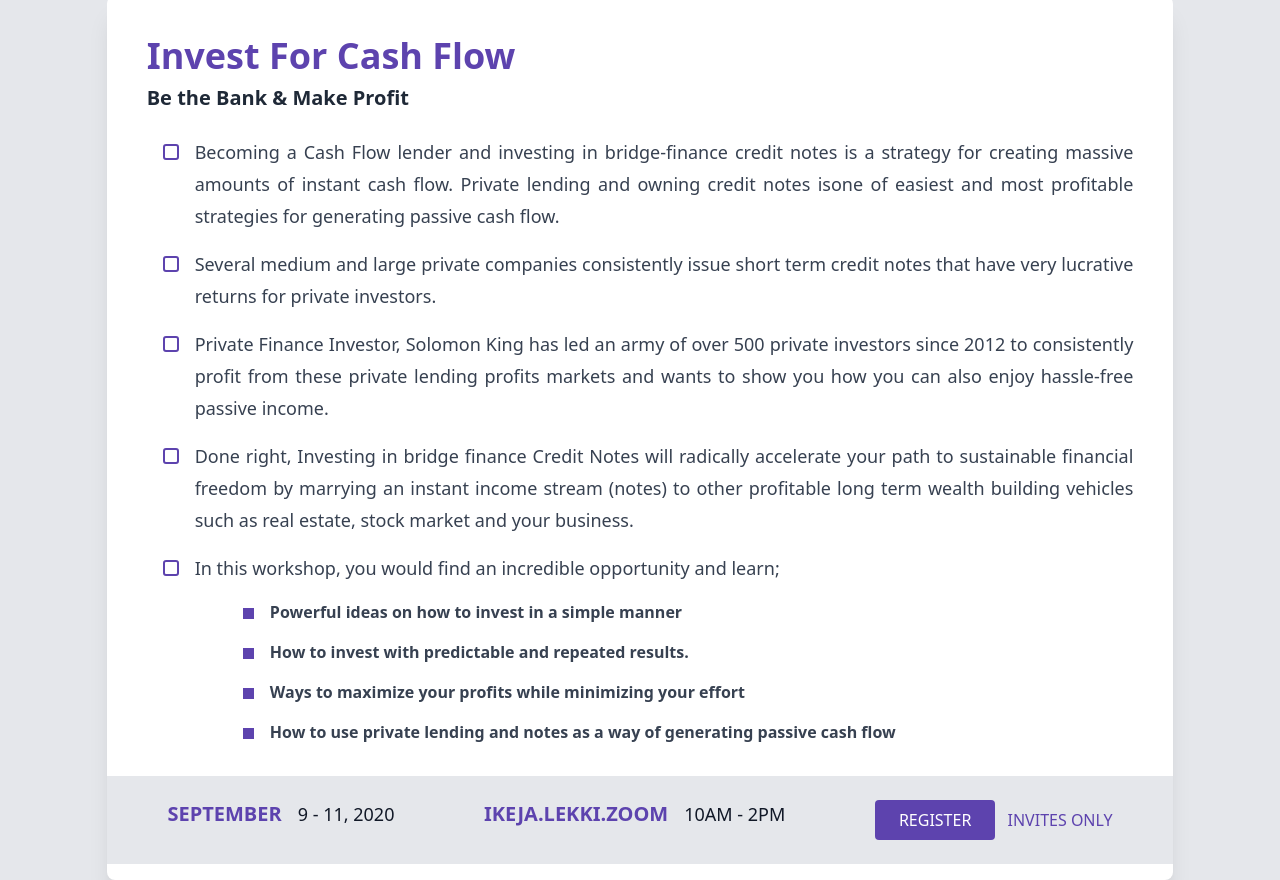
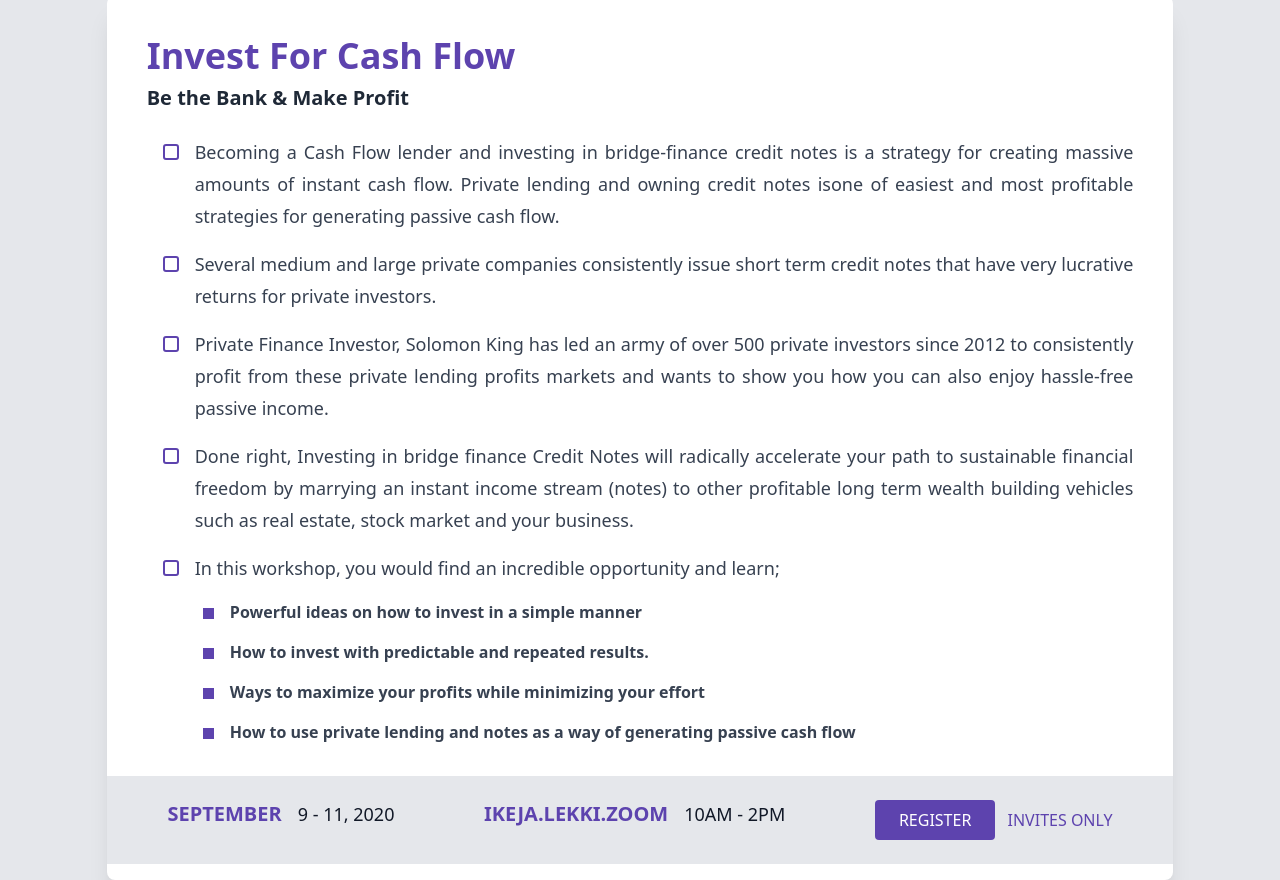
Before and after one commit to whytepeter/landing, a plain HTML site: page index.html in a window 1280 px wide. Shown: the part 964-1844 px from the top of the page. Drawn offline with nearby package versions, Linux system fonts and the light colour scheme.

Commit message:
done hurray

```diff
--- a/index.html
+++ b/index.html
@@ -80,7 +80,7 @@
             <p class="col-span-4 md:col-span-3 capitalize md:whitespace-no-wrap"> Being a Private Lender and owning credit notes is one of easiest <br>
                 and most profitable strategies for generating passive cash flow.</p>
         </div>
-        <div class="section-details relative text-center md:text-left relative mx-auto  bg-white rounded-lg shadow-xl   w-full md:w-10/12 p-10">
+        <div class="section-details relative text-center md:text-left relative mx-auto whitespace-no-wrap bg-white rounded-lg shadow-xl   w-full md:w-10/12 p-10">
             <h3 class="text-3xl md:text-4xl w-primary font-bold mb-2">Invest For Cash Flow</h3>
             <h4 class="text-lg md:text-xl text-gray-800 mb-6 font-semibold">Be the Bank & Make Profit</h4>
             <ul class="text-gray-700 text-lg">
@@ -115,7 +115,7 @@
                     </p>
                 </li>
             </ul>
-            <ul class="text-gray-700 text-base mb-48 md:mb-24 ml-20">
+            <ul class="text-gray-700 text-base mb-48 md:mb-24 ml-10">
                 <li class="flex mb-2 md:mb-4">
                     <div class="bullet-small  wbg-primary mx-4  mt-2 items-start "></div>
                     <p class="leading-6 text-justify font-semibold">
```
